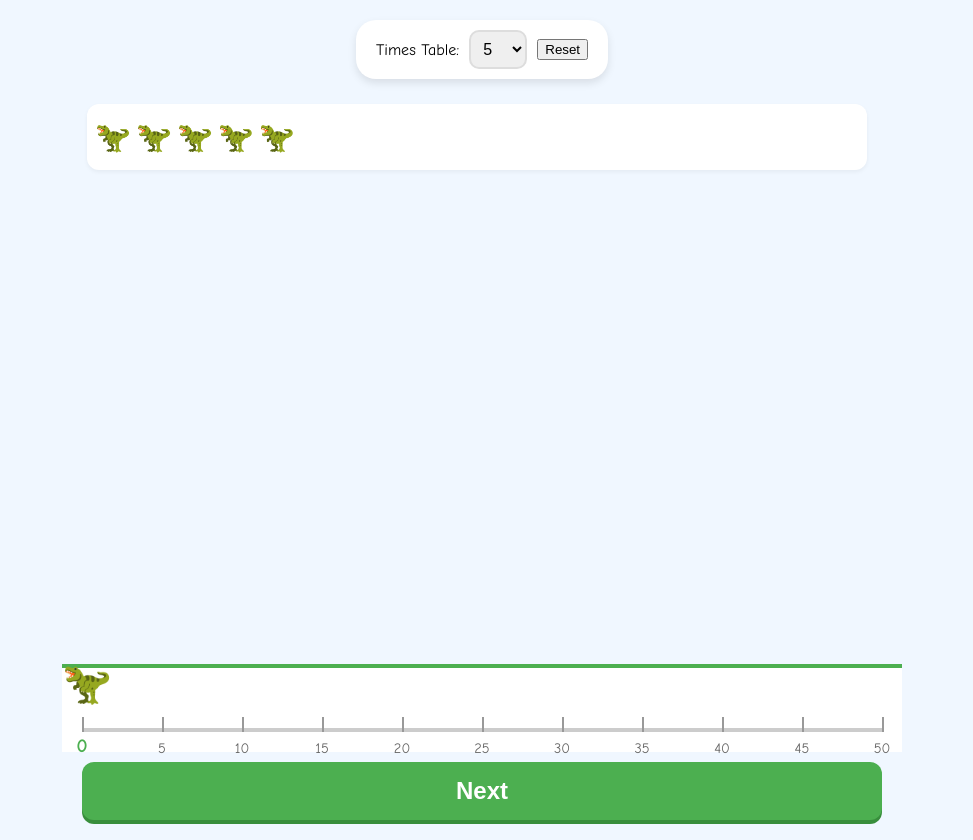
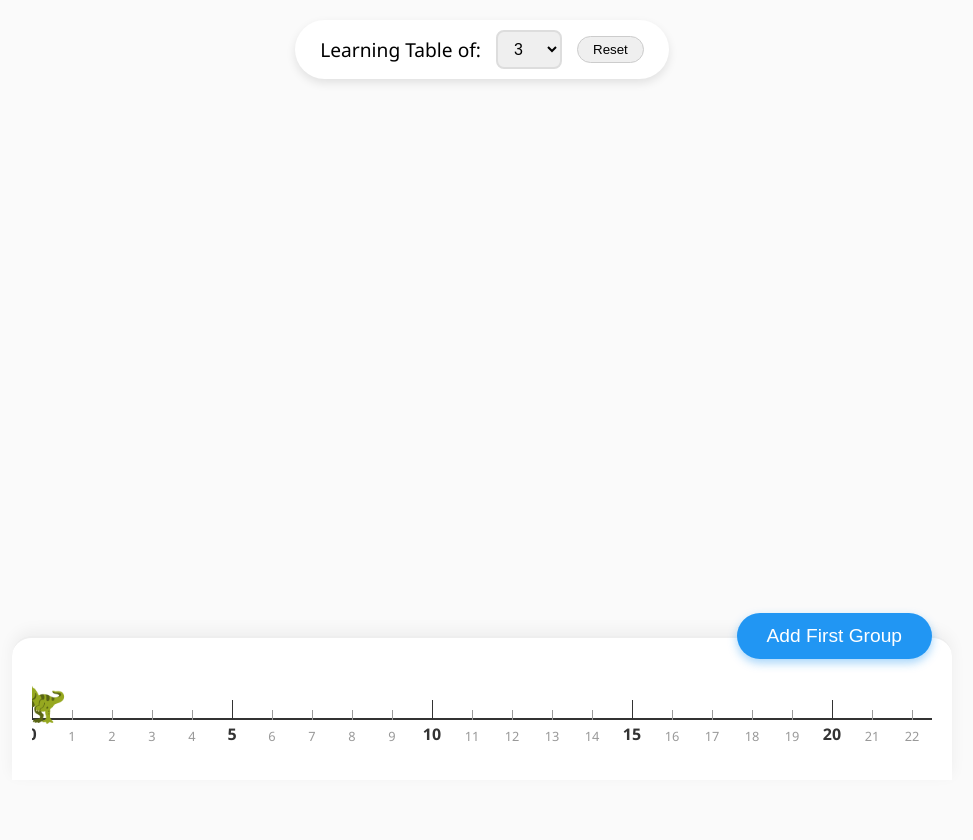
Before and after one commit to RonTheAnalyst/Times-With-Dino, a plain HTML site: page index.html in a window 1280 px wide. Shown: the whole page, without its empty margins (158-1131 px from the left). After the commit the page ends 800 px from the top, so only its background shows below. Drawn offline with Linux system fonts and the light colour scheme.

Commit message:
Revise title and enhance UI styles
Updated title and styling for improved UI. Adjusted layout and button styles for better user experience.

```diff
--- a/index.html
+++ b/index.html
@@ -3,16 +3,16 @@
 <head>
     <meta charset="UTF-8">
     <meta name="viewport" content="width=device-width, initial-scale=1.0">
-    <title>Dino Math - Flying Edition</title>
+    <title>Dino Groups & Jumps</title>
     <style>
         :root {
-            --primary: #4CAF50;
-            --highlight: #FF9800;
-            --bg: #f0f7ff;
+            --primary: #2196F3;
+            --group-border: #FF9800;
+            --bg: #FAFAFA;
         }
 
         body {
-            font-family: 'Comic Sans MS', 'Segoe UI', sans-serif; /* Playful font */
+            font-family: 'Segoe UI', Tahoma, Geneva, Verdana, sans-serif;
             background: var(--bg);
             display: flex;
             flex-direction: column;
@@ -20,357 +20,355 @@
             height: 100vh;
             margin: 0;
             padding: 20px;
-            overflow: hidden;
+            box-sizing: border-box;
         }
 
-        /* --- Controls --- */
+        /* --- Header --- */
         .controls {
             background: white;
-            padding: 10px 20px;
-            border-radius: 20px;
-            box-shadow: 0 4px 8px rgba(0,0,0,0.1);
-            margin-bottom: 15px;
+            padding: 10px 25px;
+            border-radius: 50px;
+            box-shadow: 0 4px 10px rgba(0,0,0,0.1);
+            margin-bottom: 20px;
             display: flex;
-            gap: 10px;
+            gap: 15px;
             align-items: center;
-            z-index: 100;
+            font-size: 1.2rem;
+            z-index: 10;
         }
 
         select {
-            padding: 8px;
-            border-radius: 10px;
+            padding: 8px 12px;
+            border-radius: 8px;
             border: 2px solid #ddd;
             font-size: 1rem;
+            cursor: pointer;
         }
 
-        /* --- Main Game Area --- */
-        .game-wrapper {
+        /* --- Game Area (Scrollable) --- */
+        .game-container {
+            width: 100%;
+            max-width: 900px;
+            flex-grow: 1;
             display: flex;
             flex-direction: column;
-            width: 100%;
-            max-width: 800px;
-            flex-grow: 1;
-            gap: 10px;
-            overflow-y: auto; /* Allow vertical scroll for x10 rows */
-            padding-right: 10px; /* Space for scrollbar */
+            gap: 20px;
+            overflow-y: auto;
+            padding-bottom: 100px; /* Space for flying dino */
         }
 
-        /* --- The Row Container (Dinos) --- */
-        .rows-container {
+        /* --- The Group (Row) Styles --- */
+        .group-row {
             display: flex;
-            flex-direction: column;
-            gap: 10px;
-            padding: 10px;
+            align-items: center;
+            gap: 20px;
+            opacity: 0;
+            transform: translateY(20px);
+            animation: slideUp 0.5s forwards;
         }
 
-        .dino-row {
-            display: flex;
-            align-items: center;
-            background: white;
-            padding: 8px;
-            border-radius: 12px;
-            min-height: 50px;
-            opacity: 0;
-            animation: fadeIn 0.5s forwards;
-            box-shadow: 0 2px 4px rgba(0,0,0,0.05);
+        @keyframes slideUp {
+            to { opacity: 1; transform: translateY(0); }
         }
 
-        @keyframes fadeIn { to { opacity: 1; } }
-
-        .dino-group {
+        .group-bubble {
+            border: 3px solid var(--group-border);
+            background: white;
+            border-radius: 30px; /* Makes it look like a "circled group" */
+            padding: 10px 20px;
             display: flex;
-            gap: 5px;
-            flex-wrap: wrap; /* Wrap if number is huge */
+            gap: 10px;
+            box-shadow: 2px 2px 5px rgba(0,0,0,0.05);
+            min-height: 50px;
+            align-items: center;
         }
 
         .dino-img {
-            font-size: 1.8rem;
-            transition: all 0.3s;
+            font-size: 2rem;
+            line-height: 1;
         }
 
-        .dino-row.cancelled .dino-img {
-            opacity: 0.3;
-            filter: grayscale(100%);
-            transform: scale(0.9);
+        /* The "= 6" text (Hidden initially) */
+        .result-text {
+            font-size: 2rem;
+            font-weight: bold;
+            color: #333;
+            opacity: 0;
+            transition: opacity 0.5s;
+        }
+        .result-text.visible {
+            opacity: 1;
         }
 
-        .row-label {
-            margin-left: 20px;
-            font-size: 1.5rem;
-            font-weight: bold;
-            color: var(--primary);
-            opacity: 0;
-            transform: translateX(-10px);
-            transition: all 0.5s;
+        /* --- Number Line (Fixed Bottom) --- */
+        .footer-section {
+            width: 100%;
+            max-width: 900px;
+            background: white;
+            border-top: 2px solid #eee;
+            padding: 20px;
+            position: relative;
+            flex-shrink: 0;
+            border-radius: 20px 20px 0 0;
+            box-shadow: 0 -5px 15px rgba(0,0,0,0.05);
         }
 
-        .dino-row.cancelled .row-label {
-            opacity: 1;
-            transform: translateX(0);
-        }
-
-        /* --- Number Line Area --- */
-        .number-line-section {
-            background: white;
-            border-top: 4px solid var(--primary);
-            padding: 40px 20px 20px 20px; /* Extra top padding for jump arc */
-            width: 100%;
-            max-width: 800px;
-            position: relative;
-            flex-shrink: 0; /* Don't shrink this */
+        .number-line-scroll {
+            overflow-x: auto;
+            padding-bottom: 40px; /* Space for ticks */
+            padding-top: 50px; /* Space for Jump */
         }
 
         .number-line {
             position: relative;
-            height: 4px;
-            background: #ccc;
-            margin-top: 20px;
-            display: flex;
-            justify-content: space-between;
+            height: 2px;
+            background: #333;
+            /* Width set dynamically in JS */
+            margin-top: 10px;
         }
 
         .tick {
-            width: 2px;
-            height: 15px;
-            background: #999;
             position: absolute;
             bottom: 0;
+            width: 1px;
+            height: 10px;
+            background: #999;
         }
 
-        .tick-label {
+        /* Show every 5th tick taller */
+        .tick.major {
+            height: 20px;
+            background: #333;
+        }
+
+        .tick-num {
             position: absolute;
             bottom: -25px;
             transform: translateX(-50%);
-            font-size: 0.9rem;
-            color: #666;
+            font-size: 0.8rem;
+            color: #999;
         }
 
-        .tick-label.active {
-            color: var(--primary);
+        .tick-num.major {
             font-weight: bold;
-            font-size: 1.2rem;
+            color: #333;
+            font-size: 1rem;
         }
 
-        /* --- The Flying Dino --- */
+        /* The Flying Dino */
         #flyingDino {
             position: absolute;
             font-size: 2.5rem;
-            bottom: 25px; /* Sit on the line */
-            left: 0; /* Will be set dynamically */
-            transition: left 0.8s linear; /* Horizontal movement */
-            z-index: 50;
+            top: -45px; /* Sit on line */
+            left: 0;
+            transition: left 1s ease-in-out;
+            z-index: 20;
         }
 
-        /* The jump arc animation class */
-        .jumping {
-            animation: jumpArc 0.8s ease-in-out;
+        .jump-animation {
+            animation: bounce 1s ease-in-out;
         }
 
-        @keyframes jumpArc {
+        @keyframes bounce {
             0% { transform: translateY(0); }
-            50% { transform: translateY(-60px) scale(1.2); } /* Fly up */
+            50% { transform: translateY(-70px); }
             100% { transform: translateY(0); }
         }
 
-        /* --- The Big Button --- */
-        #nextBtn {
-            width: 100%;
-            max-width: 800px;
-            padding: 15px;
-            font-size: 1.5rem;
+        /* --- Next Button --- */
+        #mainBtn {
+            position: absolute;
+            top: -25px;
+            right: 20px;
+            padding: 12px 30px;
             background: var(--primary);
             color: white;
+            font-size: 1.2rem;
             border: none;
-            border-radius: 12px;
+            border-radius: 50px;
             cursor: pointer;
-            font-weight: bold;
-            box-shadow: 0 4px 0 #388E3C;
-            margin-top: 10px;
+            box-shadow: 0 4px 10px rgba(33, 150, 243, 0.4);
+            transition: transform 0.1s;
         }
-        #nextBtn:active { transform: translateY(4px); box-shadow: none; }
-        #nextBtn:disabled { background: #ccc; box-shadow: none; cursor: not-allowed; }
+        #mainBtn:active { transform: scale(0.95); }
+        #mainBtn:disabled { background: #ccc; box-shadow: none; }
 
     </style>
 </head>
 <body>
 
     <div class="controls">
-        <label>Times Table:</label>
+        <label>Learning Table of:</label>
         <select id="tableSelect" onchange="resetGame()">
             </select>
-        <button onclick="resetGame()">Reset</button>
+        <button onclick="resetGame()" style="padding: 5px 15px; border-radius: 20px; border:1px solid #ccc; cursor:pointer;">Reset</button>
     </div>
 
-    <div class="game-wrapper">
-        <div class="rows-container" id="rowsContainer"></div>
-    </div>
+    <div class="game-container" id="rowsContainer">
+        </div>
 
-    <div class="number-line-section" id="numLineSection">
-        <div class="number-line" id="numberLine">
-            <div id="flyingDino">🦖</div>
+    <div class="footer-section">
+        <button id="mainBtn" onclick="nextStep()">Next Group</button>
+
+        <div class="number-line-scroll" id="scrollArea">
+            <div class="number-line" id="numberLine">
+                <div id="flyingDino">🦖</div>
+            </div>
         </div>
     </div>
 
-    <button id="nextBtn" onclick="handleNext()">Start</button>
+    <script>
+        // --- State ---
+        let tableOf = 3;       // "Group Size" (e.g., Table of 3 means groups of 3)
+        let currentCount = 0;  // How many groups we have added (Multiplier)
+        let maxCount = 10;
+        let tickSpacing = 40;  // pixels per number unit
 
-    <script>
-        // State
-        let tableNum = 5;
-        let currentMultiplier = 1; // 1 to 10
-        let step = 0; // 0 = not started, 1 = counting
-        let maxMultiplier = 10;
-
-        // DOM
+        // --- DOM Elements ---
         const rowsContainer = document.getElementById('rowsContainer');
         const numLine = document.getElementById('numberLine');
-        const dino = document.getElementById('flyingDino');
-        const btn = document.getElementById('nextBtn');
+        const flyingDino = document.getElementById('flyingDino');
+        const btn = document.getElementById('mainBtn');
         const select = document.getElementById('tableSelect');
+        const scrollArea = document.getElementById('scrollArea');
 
-        // Init Dropdown
+        // --- Init ---
+        // Fill Dropdown
         for(let i=1; i<=20; i++){
             let opt = document.createElement('option');
             opt.value = i;
             opt.innerText = i;
-            if(i===5) opt.selected = true;
+            if(i===3) opt.selected = true;
             select.appendChild(opt);
         }
 
+        // Start
+        resetGame();
+
         function resetGame() {
-            tableNum = parseInt(select.value);
-            currentMultiplier = 1;
-            step = 0;
+            // 1. Get Values
+            tableOf = parseInt(select.value);
+            currentCount = 0;
 
-            // Clear UI
+            // 2. Clear UI
             rowsContainer.innerHTML = '';
-            btn.innerText = "Next";
+            btn.innerText = "Add First Group";
             btn.disabled = false;
 
-            // Setup Number Line (0 to table*10)
+            // 3. Draw Number Line (0 to tableOf * 10)
             drawNumberLine();
 
-            // Reset Dino Position to 0
-            moveDinoToValue(0, false); // false = no animation
-
-            // Create First Row immediately? No, let's wait for user to click "Start"
-            // OR we can show the first row uncancelled. Let's show first row.
-            renderNextRow();
+            // 4. Reset Dino
+            updateDinoPos(0, false);
         }
 
         function drawNumberLine() {
-            numLine.innerHTML = '<div id="flyingDino">🦖</div>'; // Preserve dino
-            const total = tableNum * maxMultiplier;
+            // Limit length: Table * 10
+            let maxVal = tableOf * 10;
+            // Add a little padding
+            maxVal = Math.max(maxVal, 20);
 
-            // We only show ticks for multiples to keep it clean, plus 0
-            for(let i=0; i<=maxMultiplier; i++) {
-                let val = i * tableNum;
-                let pct = (i / maxMultiplier) * 100;
+            // Set Line Width
+            numLine.style.width = (maxVal * tickSpacing) + 'px';
 
+            // Clear old ticks (keep dino)
+            // We'll rebuild innerHTML but save Dino logic
+            numLine.innerHTML = '<div id="flyingDino">🦖</div>';
+
+            for(let i=0; i<=maxVal; i++) {
                 let tick = document.createElement('div');
-                tick.className = 'tick';
-                tick.style.left = pct + '%';
+                tick.className = (i % 5 === 0) ? 'tick major' : 'tick';
+                tick.style.left = (i * tickSpacing) + 'px';
 
-                let label = document.createElement('div');
-                label.className = 'tick-label';
-                label.innerText = val;
-                label.style.left = pct + '%';
-                label.id = `label-${val}`;
+                // Add number label
+                let num = document.createElement('div');
+                num.className = (i % 5 === 0) ? 'tick-num major' : 'tick-num';
+                num.innerText = i;
+                num.style.left = (i * tickSpacing) + 'px';
 
                 numLine.appendChild(tick);
-                numLine.appendChild(label);
+                numLine.appendChild(num);
             }
-
-            // Re-select dino after innerHTML wipe
-            // We need to re-grab the dino element from the DOM
         }
 
-        function moveDinoToValue(val, animate) {
-            const dinoEl = document.getElementById('flyingDino');
-            const total = tableNum * maxMultiplier;
-            const pct = (val / total) * 100; // Percentage across the line (0-100)
+        function nextStep() {
+            if (currentCount >= maxCount) return;
 
-            // We need to account for dino width (approx 40px) to center it
-            // Simple calc: Left is % minus a bit
-            dinoEl.style.left = `calc(${pct}% - 20px)`;
+            // Increment Step
+            currentCount++; // So if we start, we go to 1 group
 
-            if(animate) {
-                // Add jump class
-                dinoEl.classList.remove('jumping');
-                void dinoEl.offsetWidth; // Trigger reflow to restart animation
-                dinoEl.classList.add('jumping');
+            // 1. Add the Visual Group (Row)
+            addGroupRow(currentCount);
+
+            // 2. Animate Dino on Number Line
+            let totalValue = currentCount * tableOf;
+            updateDinoPos(totalValue, true);
+
+            // 3. Scroll Number Line if needed
+            // Center the dino in the scroll view
+            let targetScroll = (totalValue * tickSpacing) - (scrollArea.clientWidth / 2);
+            scrollArea.scrollTo({ left: targetScroll, behavior: 'smooth' });
+
+            // 4. Button Logic
+            if(currentCount >= maxCount) {
+                btn.innerText = "Finished! Reset?";
+                btn.onclick = resetGame;
+            } else {
+                btn.innerText = "Next Group";
             }
-
-            // Highlight Label
-            document.querySelectorAll('.tick-label').forEach(l => l.classList.remove('active'));
-            let lbl = document.getElementById(`label-${val}`);
-            if(lbl) lbl.classList.add('active');
         }
 
-        function renderNextRow() {
-            // Create the row for (currentMultiplier)
+        function addGroupRow(multiplier) {
+            // Create Row Wrapper
             let row = document.createElement('div');
-            row.className = 'dino-row';
-            row.id = `row-${currentMultiplier}`;
+            row.className = 'group-row';
 
-            // 1. Group of Dinos
-            let group = document.createElement('div');
-            group.className = 'dino-group';
-            for(let k=0; k<tableNum; k++) {
+            // Create The "Bubble" (The Group)
+            let bubble = document.createElement('div');
+            bubble.className = 'group-bubble';
+
+            // Fill Bubble with TableOf items
+            for(let k=0; k<tableOf; k++) {
                 let d = document.createElement('span');
                 d.className = 'dino-img';
                 d.innerText = '🦖';
-                group.appendChild(d);
+                bubble.appendChild(d);
             }
 
-            // 2. The Result Label (Hidden initially)
-            let label = document.createElement('div');
-            label.className = 'row-label';
-            label.innerText = `= ${currentMultiplier * tableNum}`;
+            // Create The Hidden Answer
+            let result = document.createElement('div');
+            result.className = 'result-text';
+            result.innerText = `= ${multiplier * tableOf}`; // e.g. = 6
 
-            row.appendChild(group);
-            row.appendChild(label);
+            row.appendChild(bubble);
+            row.appendChild(result);
             rowsContainer.appendChild(row);
 
-            // Scroll to bottom
-            rowsContainer.scrollTop = rowsContainer.scrollHeight;
+            // Scroll vertical container to bottom
+            setTimeout(() => {
+                rowsContainer.scrollTop = rowsContainer.scrollHeight;
+                // Reveal answer after delay (AFTER the jump starts)
+                setTimeout(() => {
+                    result.classList.add('visible');
+                }, 800);
+            }, 100);
         }
 
-        function handleNext() {
-            // If we are at the limit and finished
-            if(currentMultiplier > maxMultiplier) {
-                return;
-            }
+        function updateDinoPos(value, animate) {
+            // Re-fetch element in case of redraw
+            const d = document.getElementById('flyingDino');
+            let leftPos = value * tickSpacing;
 
-            // ACTION: Cancel current row & Jump
-            let currentRow = document.getElementById(`row-${currentMultiplier}`);
-            if(currentRow) {
-                currentRow.classList.add('cancelled');
+            // Adjust for dino width (approx 30px, so -15px to center)
+            d.style.left = (leftPos - 15) + 'px';
 
-                // Jump Dino
-                let val = currentMultiplier * tableNum;
-                moveDinoToValue(val, true);
-
-                // Prepare next
-                currentMultiplier++;
-
-                if(currentMultiplier <= maxMultiplier) {
-                    // Render the NEXT row (uncancelled) below
-                    setTimeout(() => {
-                        renderNextRow();
-                    }, 500); // Slight delay for pacing
-                } else {
-                    btn.innerText = "Done! Reset?";
-                    btn.onclick = resetGame;
-                }
-            } else {
-                // Edge case: Initial start
-                renderNextRow();
+            if(animate) {
+                // Reset animation
+                d.classList.remove('jump-animation');
+                void d.offsetWidth; // Trigger reflow
+                d.classList.add('jump-animation');
             }
         }
-
-        // Init on load
-        window.onload = resetGame;
-
     </script>
 </body>
 </html>
```
